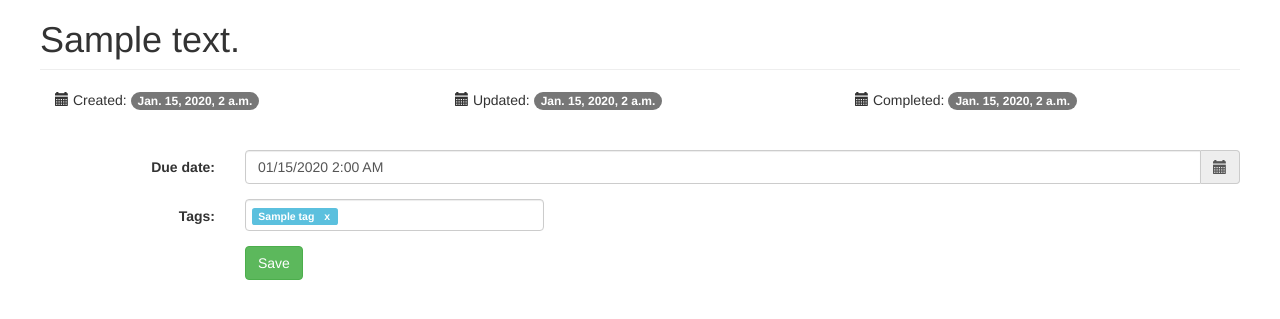
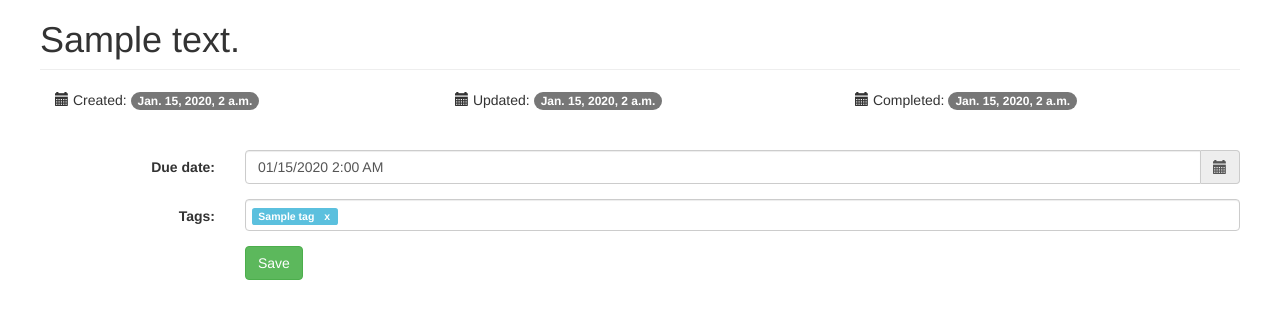
Before and after one commit to aucontraire/todizzle, a Django app: page /item/1 in a window 1280 px wide. Shown: the part 50-369 px from the top of the page. Run offline with Django 3.2, Linux system fonts and the light colour scheme; tables that the repository leaves empty hold one stand-in row (values such as "Sample post"); some libraries are stand-ins or nearby versions.

Commit message:
Widen tag input

```diff
--- a/todos/templates/item.html
+++ b/todos/templates/item.html
@@ -1,6 +1,12 @@
 {% extends 'base.html' %}
 {% block title %}Item{% endblock title %}
-{% block head %}{% endblock head %}
+{% block head %}
+	<style>
+		.bootstrap-tagsinput {
+			width: 100%;
+		}
+	</style>
+{% endblock head %}
 {% block nav %}
 	<li><a href="{% url 'tags_view' %}" title="">Tags</a></li>
 	<li><a href="{% url 'home' %}" title="">Home</a></li>
```
